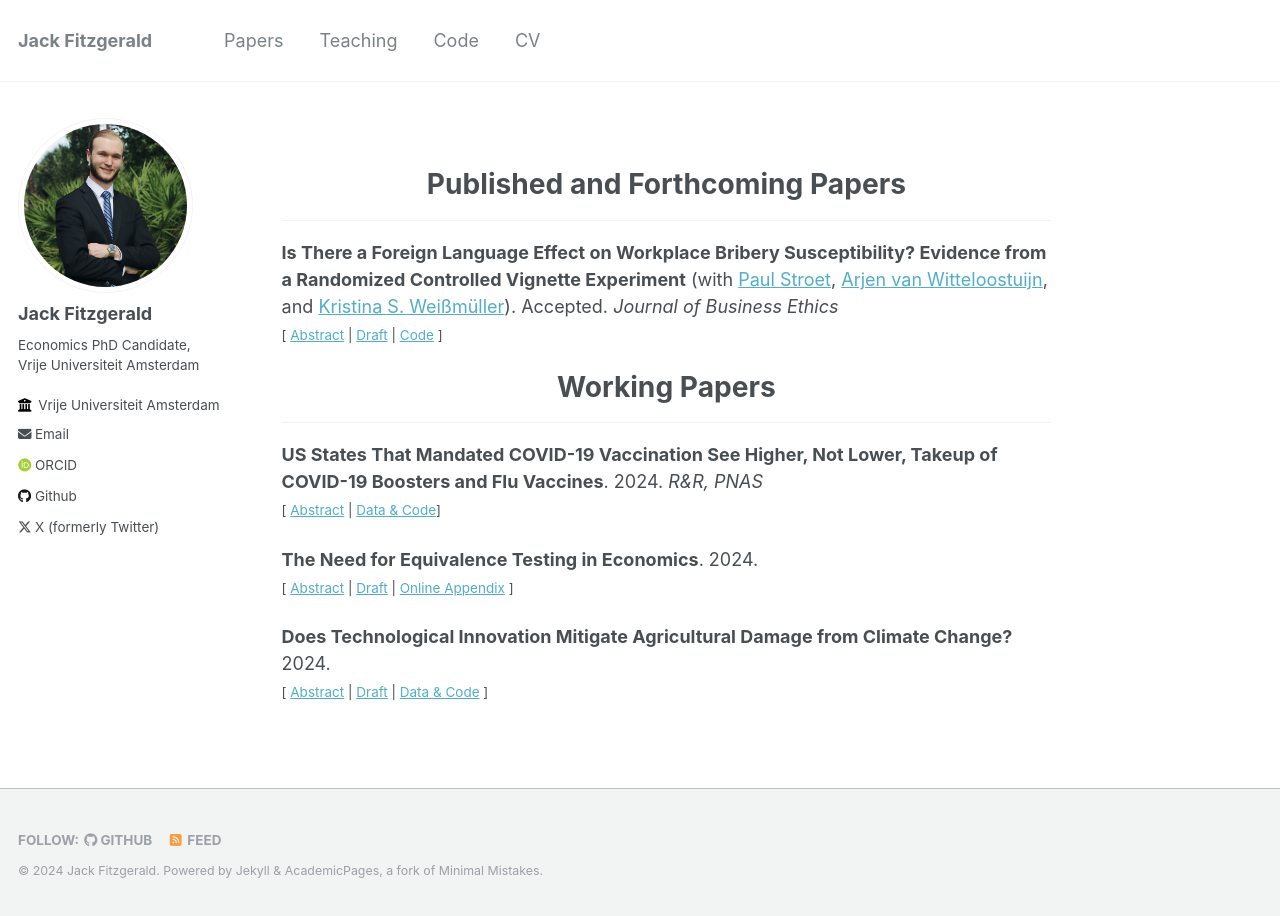
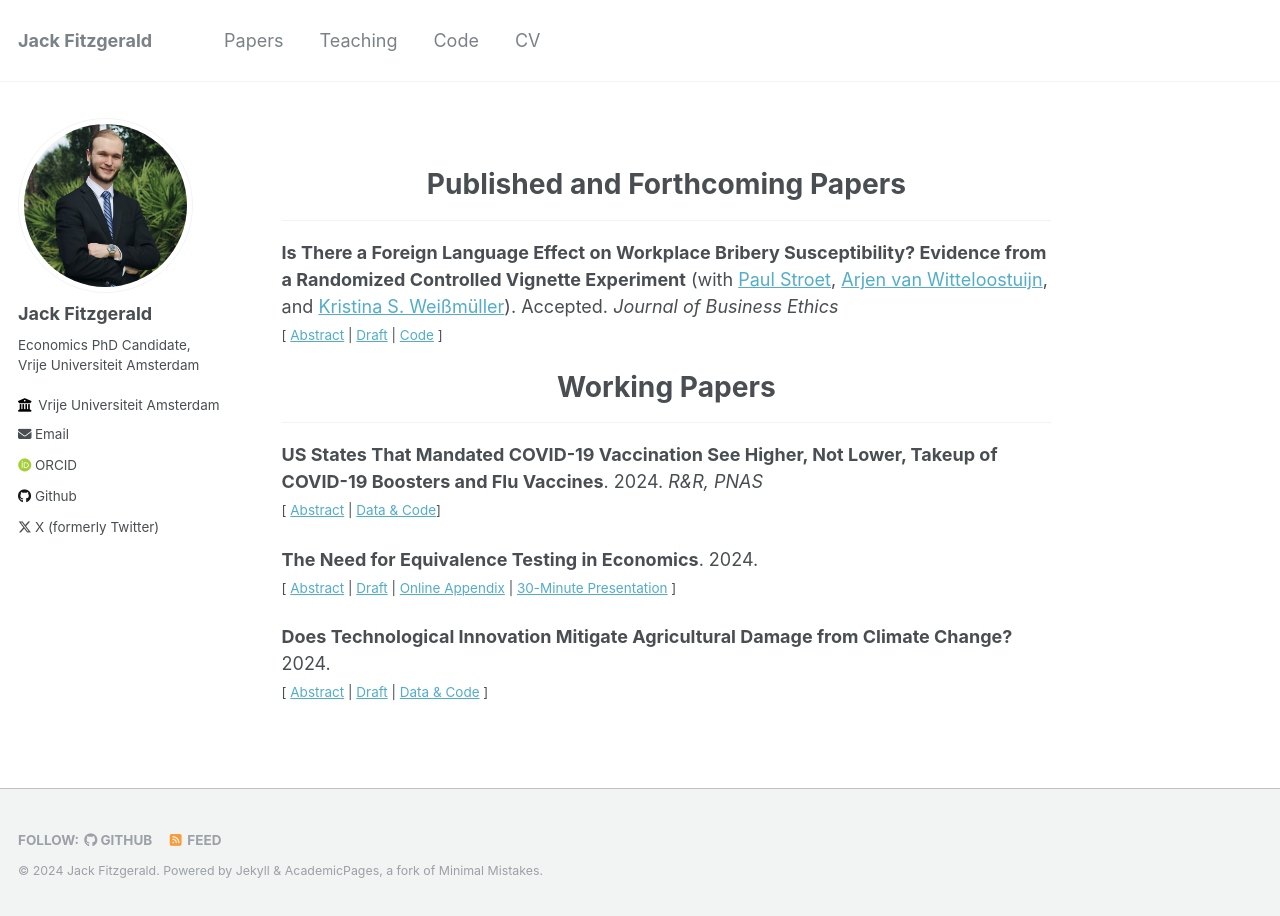
Before and after one commit to jack-fitzgerald/jack-fitzgerald.github.io, a Jekyll site: the page built from _pages/papers.md, in a window 1280 px wide. Built offline with Jekyll 4.4.1, drawn with Linux system fonts in a browser that asks for light colours; some web fonts are replaced.

Commit message:
Update papers.md

```diff
--- a/_pages/papers.md
+++ b/_pages/papers.md
@@ -31,7 +31,7 @@ Rains & Richards (2024, <i>PNAS</i>) find that compared to US states that instit
 </small><br><br/></div>
 
 **The Need for Equivalence Testing in Economics**. 2024. <br/>
-<small>[ <a href="#/" onclick="visib('equiv-test')">Abstract</a> | [Draft](https://jack-fitzgerald.github.io/files/The_Need_for_Equivalence_Testing_in_Economics.pdf) | [Online Appendix](https://jack-fitzgerald.github.io/files/The_Need_for_Equivalence_Testing_in_Economics_Online_Appendix.pdf) ] </small>
+<small>[ <a href="#/" onclick="visib('equiv-test')">Abstract</a> | [Draft](https://jack-fitzgerald.github.io/files/The_Need_for_Equivalence_Testing_in_Economics.pdf) | [Online Appendix](https://jack-fitzgerald.github.io/files/The_Need_for_Equivalence_Testing_in_Economics_Online_Appendix.pdf) | [30-Minute Presentation](https://youtu.be/ltkuhpcH9mA) ] </small>
 
 <div id="equiv-test" style="display: none; text-align: justify; line-height: 1.2" ><small>
 
```
